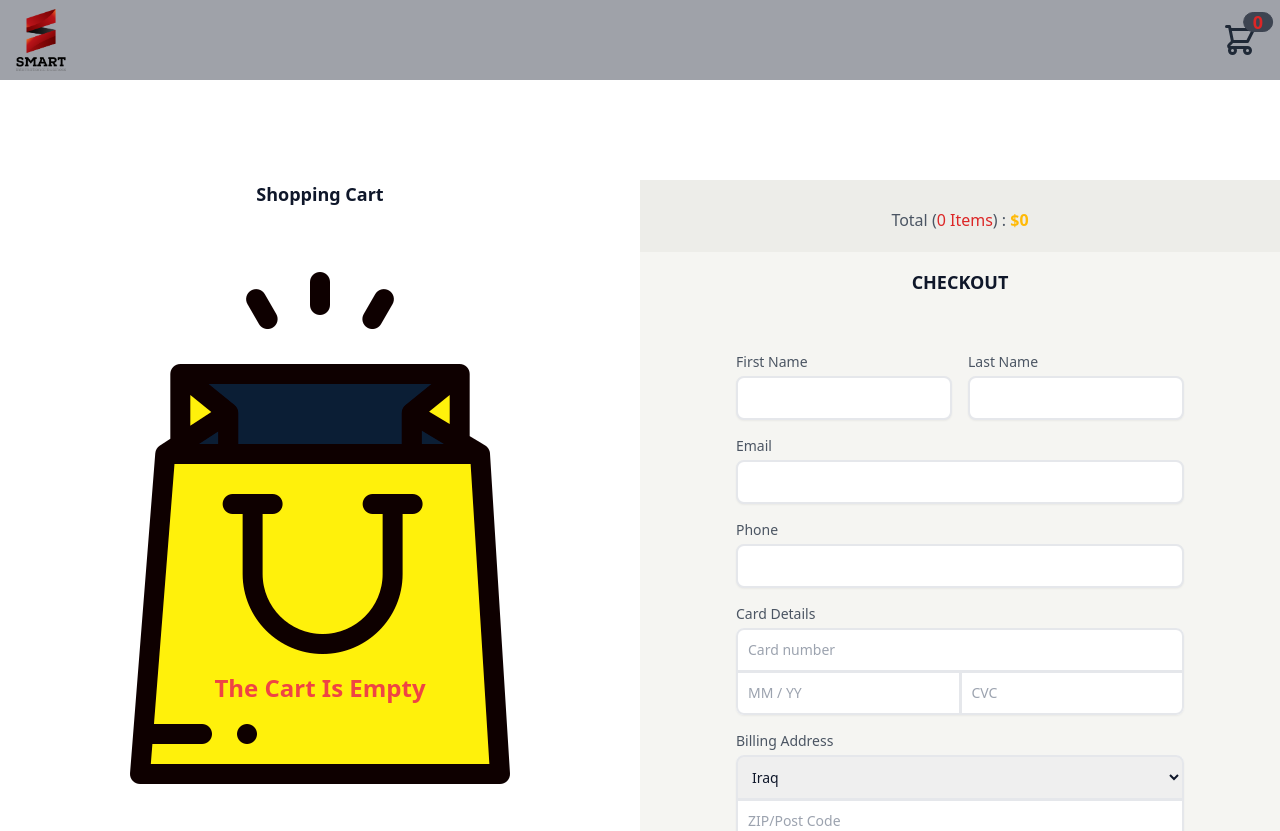
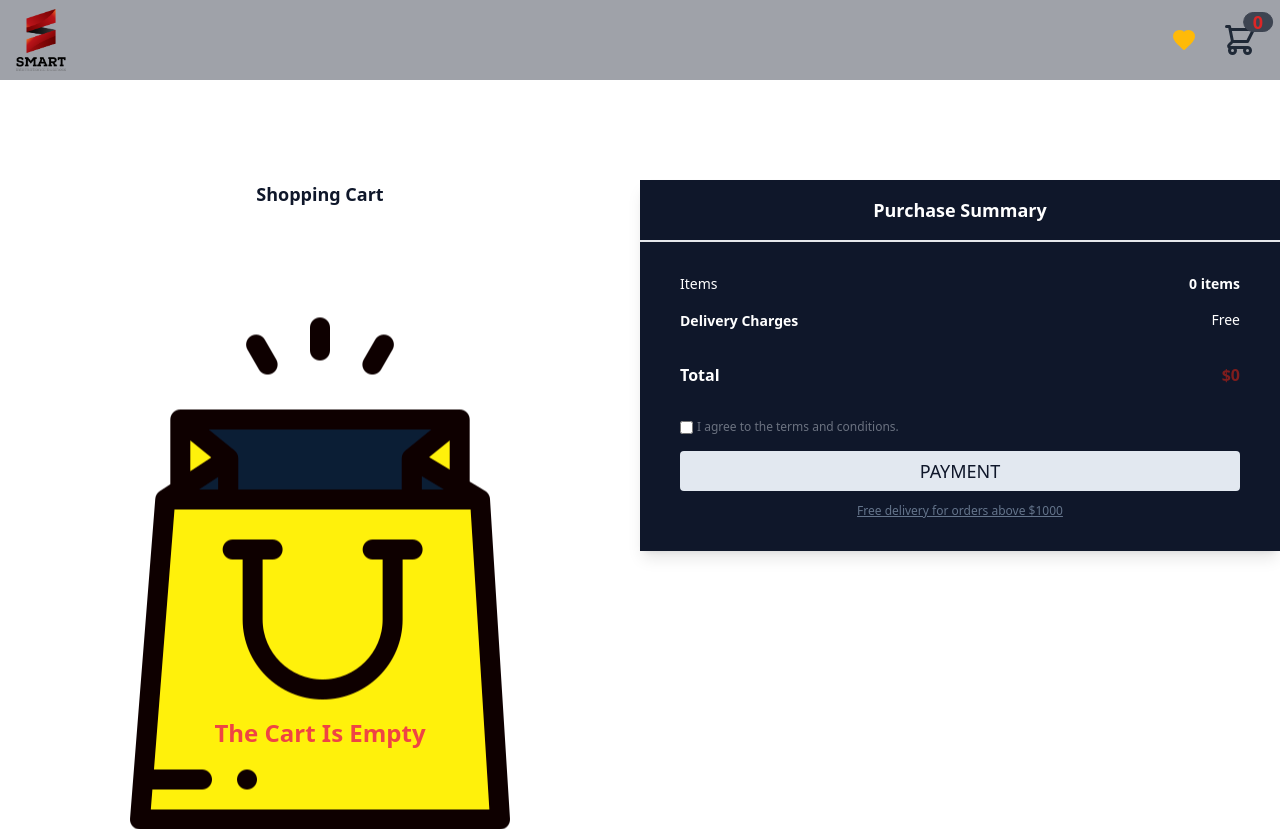
Before and after one commit to Shajwan-Namiq/bag-shop, a React (Create React App) app: page /cartValue in a window 1280 px wide. Shown: the top 831 px of the page. Built offline with nearby package versions, Linux system fonts and the light colour scheme.

Commit message:
adding checkout page

```diff
--- a/src/App.js
+++ b/src/App.js
@@ -11,16 +11,21 @@ import CardsDetail from "./components/CardsDetail";
 import NotFound from "./components/NotFound";
 import CartValue from "./components/CartValue";
 import Form from "./components/Form";
+import Favourite from "./components/Favourite";
+ import Checkout from "./components/Checkout";
+
+
 
 function App() {
   return (
     <div>
       <Navbar />
       <Routes>
+        <Route path="/" element={<Cart />} />
         <Route path="/cartValue" element={<CartValue />} />
-
+        <Route path="/favourite" element={<Favourite />} />
+        <Route path="/checkout" element={<Checkout />} />
         <Route path="/form" element={<Form />} />
-        <Route path="/" element={<Cart />} />
         <Route path="/cardsDetail" element={<CardsDetail />} />
         <Route path="/not-found" element={<NotFound />} />
         <Route path="*" element={<Navigate to="/not-found" replace />} />
--- a/src/components/CardsDetail.js
+++ b/src/components/CardsDetail.js
@@ -52,7 +52,7 @@ function CardsDetail({
                           <dd className="inline">{category}</dd>
                         </div>
 
-                        <div class="text-gray-400 mt-2 flex">
+                        <div className="text-gray-400 mt-2 flex">
                           Rating {rating.rate} {"  "}:
                           <ReactStars
                             count={5}
--- a/src/components/CartValue.js
+++ b/src/components/CartValue.js
@@ -1,10 +1,12 @@
-import Total from "./Total";
+
 import CardsDetail from "./CardsDetail";
 import { useSelector } from "react-redux";
 import Form from "./Form";
 import Bag from "./image/bag.png";
+import Total from "./Total";
+import Checkout from "./Checkout";
 
-function CartValue() {
+function CartValue(quantity, price) {
   const cart = useSelector((state) => state.cart);
 
   return (
@@ -48,11 +50,7 @@ function CartValue() {
             </div>
 
             <div className="cart__right mt-5">
-              <div className="bg-[#edede9]">
-                <Total />
-              </div>
-
-              <Form />
+              <Total />
             </div>
           </div>
         </div>
--- /dev/null
+++ b/src/components/Checkout.js
@@ -0,0 +1,59 @@
+import React from 'react'
+import Total from "./Total";
+
+function Checkout({quantity, price}){
+  return (
+    <div>
+      <div class="text-white bg-slate-900 shadow-lg mt-0   w-full">
+        <div>
+          <h2 class="border-b-2 py-4 flex justify-center text-lg font-bold ">
+            Purchase Summary
+          </h2>
+
+          <div class="mx-2   rounded  py-8">
+            <div class="px-8">
+              <div class="flex items-end">
+                <p
+                  class="text-sm font-medium focus:outline-none  "
+                  name=""
+                  id=""
+                >
+                  Items
+                </p>
+                <span class=" text-sm ml-auto font-bold">{quantity} items</span>
+              </div>
+            </div>
+            <div class="px-8 mt-4">
+              <div class="flex items-end justify-between">
+                <span class="text-sm font-semibold">Delivery Charges</span>
+                <span class="text-sm  mb-px">Free</span>
+              </div>
+            </div>
+            <div class="px-8 mt-4   pt-4">
+              <div class="flex items-end justify-between">
+                <span class="font-semibold">Total</span>
+                <span class="font-bold text-red-900">${price}</span>
+              </div>
+            </div>
+            <div class="flex items-center px-8 mt-8">
+              <input id="termsConditions" type="checkbox" />
+              <label class="text-xs text-gray-500 ml-1" >
+                I agree to the terms and conditions.
+              </label>
+            </div>
+            <div class="flex flex-col px-8 pt-4">
+              <button class="uppercase flex items-center justify-center bg-slate-200 text-lg font-medium w-full h-10 rounded text-slate-900 hover:bg-red-900">
+                Payment
+              </button>
+              <button class="text-xs text-slate-500 mt-3 underline">
+                Free delivery for orders above $1000
+              </button>
+            </div>
+          </div>
+        </div>
+      </div>
+    </div>
+  );
+};
+
+export default Checkout
--- /dev/null
+++ b/src/components/Favourite.js
@@ -0,0 +1,39 @@
+import { useSelector } from "react-redux";
+//import Bag from "./image/bag.png";
+
+function Favourite() {
+  const cart = useSelector((state) => state.cart);
+
+  return (
+    <div className="cart bg-white py-20">
+      <section>
+        <div className="relative mx-auto max-w-screen-2xl">
+          <div className="grid grid-cols-1 md:grid-cols-2">
+            <div className="cart__left lg:mt-5">
+              <div>
+                <h3 className="text-center text-slate-900 font-bold text-lg">
+                  Shopping Cart
+                </h3>
+
+                <>
+                  {cart?.map((item) =>  {
+                    return (
+                      <div key={item.id}>
+                        <p>{item.title}</p>
+                        <p>${item.price}</p>
+                        <p>{item.category}</p>
+                        <img src={item.image} alt="img" />
+                      </div>
+                    );
+ } )}
+                </>
+              </div>
+            </div>
+          </div>
+        </div>
+      </section>
+    </div>
+  );
+}
+
+export default Favourite;
--- a/src/components/Form.js
+++ b/src/components/Form.js
@@ -122,7 +122,7 @@
 
                <div className="-space-y-px rounded-lg bg-white shadow-sm">
                  <div>
-                   <label className="sr-only" htmlFor="country">
+                   <label className="sr-only" for="country">
                      Country
                    </label>
 
--- a/src/components/Navbar.js
+++ b/src/components/Navbar.js
@@ -1,12 +1,15 @@
 import React from "react";
-import { useState } from "react";
-import { useDispatch, useSelector } from "react-redux";
+import { useSelector } from "react-redux";
 import { Link } from "react-router-dom";
 import Total from "./Total";
 import { useNavigate } from "react-router-dom";
 import Image from "./image/logo.png";
+import Checkout from "./Checkout";
+
+
 
 const Navbar = () => {
+
   const navigate = useNavigate();
 
   const cart = useSelector((state) => state.cart);
@@ -28,9 +31,36 @@ const Navbar = () => {
             <img src={Image} width="50" height="50" alt="" className="ml-2" />
           </Link>
         </div>
+
         <div className="flex-none">
-          <div className="p-2 dropdown dropdown-end">
-            <label tabIndex={0} className="btn btn-ghost btn-circle">
+          <Link
+            to="/favourite"
+            className="hover:bg-gray-900 bg-opacity-80 p-3 rounded-full"
+          >
+            <svg
+              width="24px"
+              height="24px"
+              viewBox="0 0 24 24"
+              role="img"
+              xmlns="http://www.w3.org/2000/svg"
+              aria-labelledby="favouriteIconTitle"
+              stroke="#ffba08"
+              strokeWidth="2"
+              strokeLinecap="round"
+              strokeLinejoin="round"
+              fill="#ffba08"
+            >
+              {" "}
+              <title id="favouriteIconTitle">Favourite</title>{" "}
+              <path d="M12,21 L10.55,19.7051771 C5.4,15.1242507 2,12.1029973 2,8.39509537 C2,5.37384196 4.42,3 7.5,3 C9.24,3 10.91,3.79455041 12,5.05013624 C13.09,3.79455041 14.76,3 16.5,3 C19.58,3 22,5.37384196 22,8.39509537 C22,12.1029973 18.6,15.1242507 13.45,19.7149864 L12,21 Z" />{" "}
+            </svg>
+          </Link>
+
+          <div className="p-2 dropdown dropdown-end ">
+            <label
+              tabIndex={0}
+              className="btn btn-ghost btn-circle hover:bg-gray-900 bg-opacity-80 "
+            >
               <div className="indicator ">
                 <svg
                   xmlns="http://www.w3.org/2000/svg"
@@ -54,22 +84,22 @@ const Navbar = () => {
 
             <div
               tabIndex={0}
-              className="rounded-lg mt-5 card card-compact dropdown-content  w-64 bg-slate-900 shadow"
+              className="rounded-lg mt-5 card card-compact dropdown-content  w-80 bg-slate-900 shadow"
             >
               <div className=" card-body">
+                <div className="card-actions">
+                  <button
+                    onClick={() => navigate("/cartValue")}
+                    className="btn uppercase font-bold text-slate-900 bg-white hover:bg-red-900 btn-block"
+                  >
+                    View cart
+                  </button>
+                </div>
+
                 <span className="text-info">
                   {" "}
                   <Total />
                 </span>
-
-                <div className="card-actions">
-                  <button
-                    onClick={() => navigate("/cartValue")}
-                    className="btn text-white bg-gray-800 btn-block"
-                  >
-                    View cart
-                  </button>
-                </div>
               </div>
             </div>
           </div>
--- a/src/components/Total.js
+++ b/src/components/Total.js
@@ -1,6 +1,8 @@
-
+  import Checkout from "./Checkout";
 import { useSelector } from "react-redux";
-
+import CartValue from "./CartValue";
+let quantity=5;
+let price= 500;
 function Total() {
   const cart = useSelector((state) => state.cart);
 
@@ -15,17 +17,13 @@ function Total() {
   };
 
   return (
-    <div className="p-5  text-gray-600 ">
-      <h2 className="text-lg mb-2 "> </h2>
-      <div className="flex justify-center">
-        <p className="total__p">
-          Total (
-          <span className="text-red-600">{getTotal().totalQuantity} Items</span>
-          ) :{" "}
-          <strong className="text-[#ffba08]">${getTotal().totalPrice}</strong>
-        </p>
-      </div>
-    </div>
+
+          <Checkout
+            quantity={getTotal().totalQuantity}
+            price={getTotal().totalPrice}
+          />
+
+
   );
 }
 
--- /dev/null
+++ b/src/redux/Whishlist.js
@@ -0,0 +1,20 @@
+import { createSlice } from "@reduxjs/toolkit";
+
+const cartSlice = createSlice({
+  name: "wishlist",
+  initialState: {
+    cart: [],
+  },
+
+  reducers: {
+    addToWishList: (state, action) => {
+      const itemInCart = state.cart.find(
+        (item) => item.id === action.payload.id
+      );
+    },
+  },
+});
+
+export const wishListSlice = cartSlice.reducer;
+
+export const { addToWishList } = cartSlice.actions;
--- a/src/redux/cartSlice.js
+++ b/src/redux/cartSlice.js
@@ -1,12 +1,13 @@
-// src/redux/cartSlice.js
-import { createSlice } from "@reduxjs/toolkit";
+ import { createSlice } from "@reduxjs/toolkit";
 
 const cartSlice = createSlice({
   name: "cart",
   initialState: {
     cart: [],
   },
+
   reducers: {
+
     addToCart: (state, action) => {
       const itemInCart = state.cart.find(
         (item) => item.id === action.payload.id
@@ -17,6 +18,7 @@ const cartSlice = createSlice({
         state.cart.push({ ...action.payload, quantity: 1 });
       }
     },
+
     incrementQuantity: (state, action) => {
       const item = state.cart.find((item) => item.id === action.payload);
       item.quantity++;
@@ -36,8 +38,15 @@ const cartSlice = createSlice({
       state.cart = removeItem;
     },
   },
+
+
 });
 
 export const cartReducer = cartSlice.reducer;
-export const { addToCart, incrementQuantity, decrementQuantity, removeItem } =
-  cartSlice.actions;
+
+export const {
+   addToCart,
+  incrementQuantity,
+  decrementQuantity,
+  removeItem,
+} = cartSlice.actions;
```
Also changed, not shown: src/components/Cart.js (+27 -16 lines), src/redux/store.js (line endings or trailing spaces).
